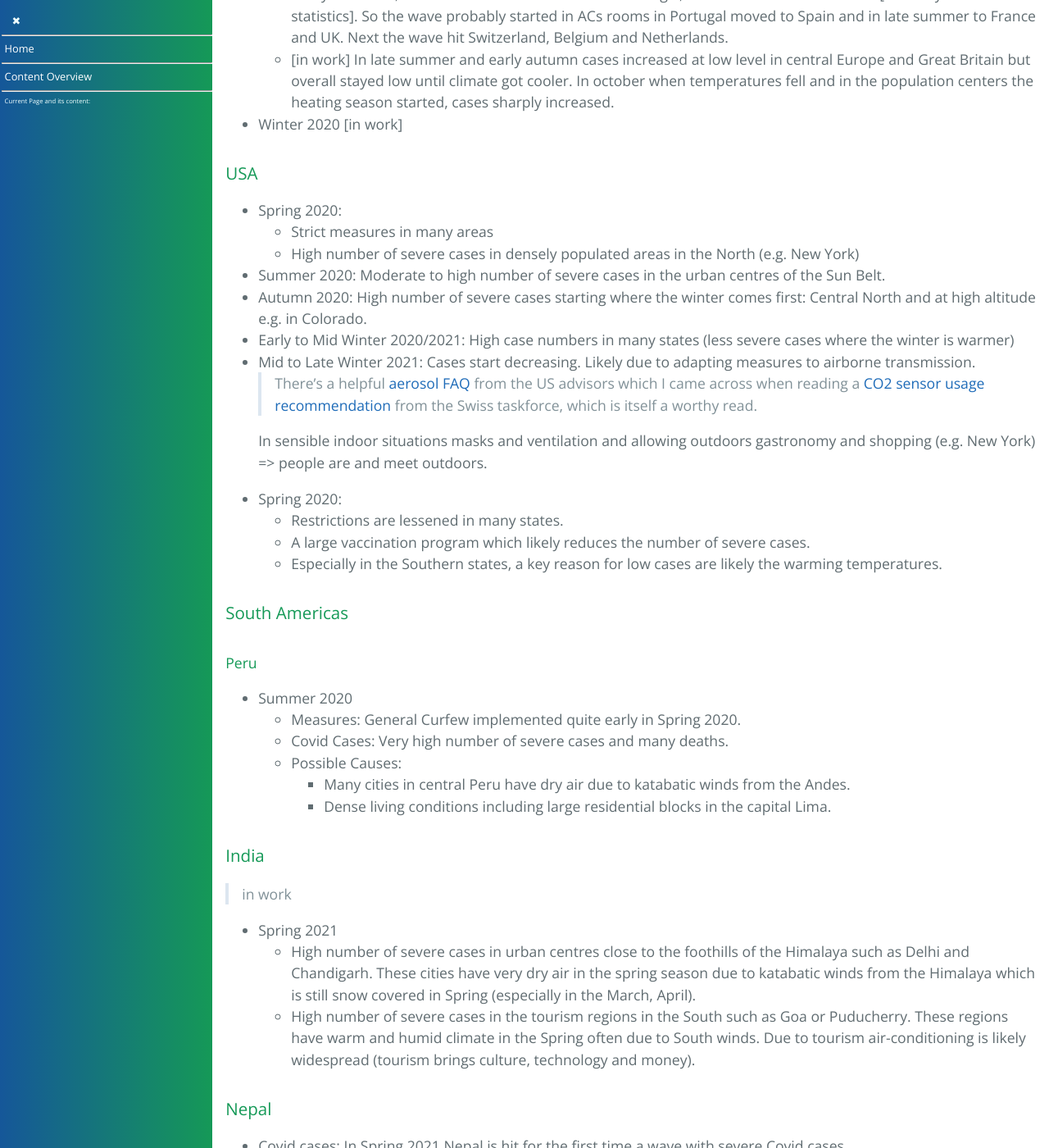
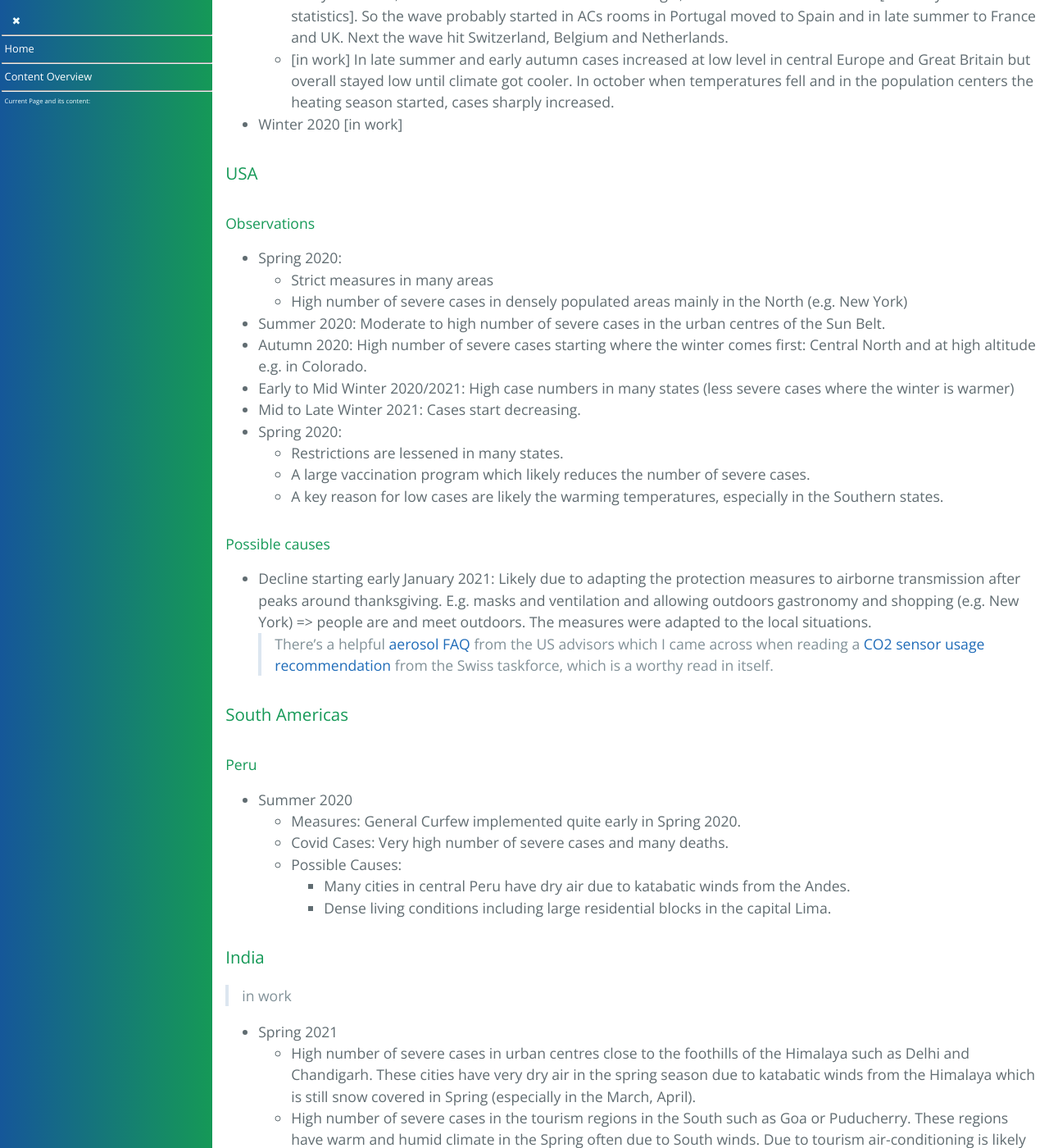
Before and after one commit to forestgrape/coronavirus, a Jekyll site: the page built from 5_epidemiological/spread_analyses.md, in a window 1280 px wide and 1400 px high, scrolled down 5294 px. Shown: the whole window at 82% size. Built offline with Jekyll 4.4.1, drawn with Linux system fonts in a browser that asks for light colours; our own code applies the rules of GitHub Pages for plain Markdown files.

Commit message:
formulations

```diff
--- a/5_epidemiological/spread_analyses.md
+++ b/5_epidemiological/spread_analyses.md
@@ -150,20 +150,25 @@ For regions across the world the following is analysed:
 
 
 ### USA
+#### Observations
 * Spring 2020:
   * Strict measures in many areas
-  * High number of severe cases in densely populated areas in the North (e.g. New York)
+  * High number of severe cases in densely populated areas mainly in the North (e.g. New York)
 * Summer 2020: Moderate to high number of severe cases in the urban centres of the Sun Belt.
 * Autumn 2020: High number of severe cases starting where the winter comes first: Central North and at high altitude e.g. in Colorado.
 * Early to Mid Winter 2020/2021: High case numbers in many states (less severe cases where the winter is warmer)
-* Mid to Late Winter 2021: Cases start decreasing. Likely due to adapting measures to airborne transmission.
-  > There's a helpful [aerosol FAQ](#marr-aerosol-faq) from the US advisors which I came across when reading a [CO2 sensor usage recommendation](#stocker) from the Swiss taskforce, which is itself a worthy read.
-
-  In sensible indoor situations masks and ventilation and allowing outdoors gastronomy and shopping (e.g. New York) => people are and meet outdoors.
+* Mid to Late Winter 2021: Cases start decreasing.
 * Spring 2020:
   * Restrictions are lessened in many states.
   * A large vaccination program which likely reduces the number of severe cases.
-  * Especially in the Southern states, a key reason for low cases are likely the warming temperatures.
+  * A key reason for low cases are likely the warming temperatures, especially in the Southern states.
+
+#### Possible causes
+* Decline starting early January 2021: Likely due to adapting the protection measures to airborne transmission after peaks around thanksgiving. E.g. masks and ventilation and allowing outdoors gastronomy and shopping (e.g. New York) => people are and meet outdoors. The measures were adapted to the local situations.
+  > There's a helpful [aerosol FAQ](#marr-aerosol-faq) from the US advisors which I came across when reading a [CO2 sensor usage recommendation](#stocker) from the Swiss taskforce, which is a worthy read in itself.
+
+
+
 
 ### South Americas
 <!--
```
